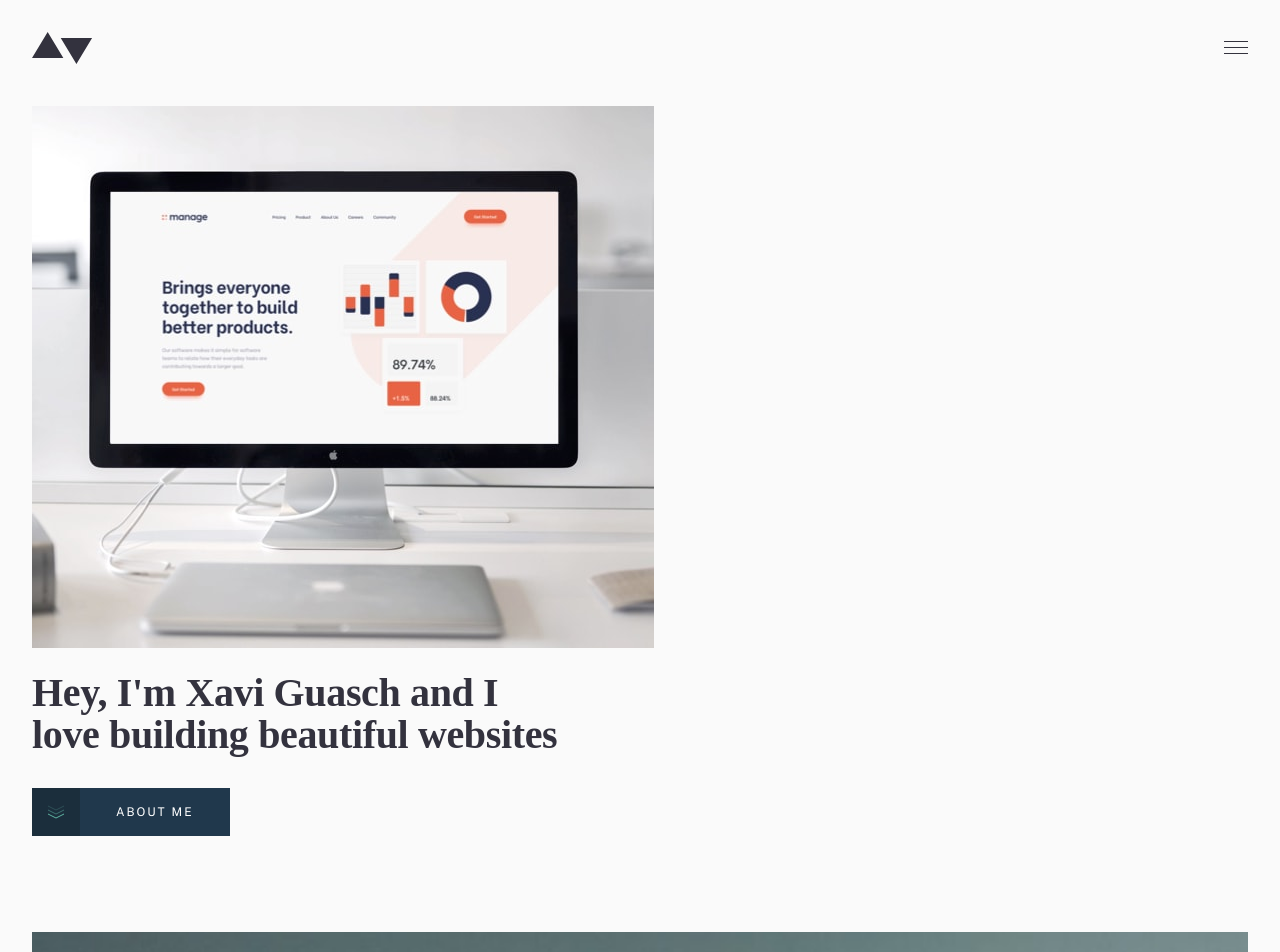
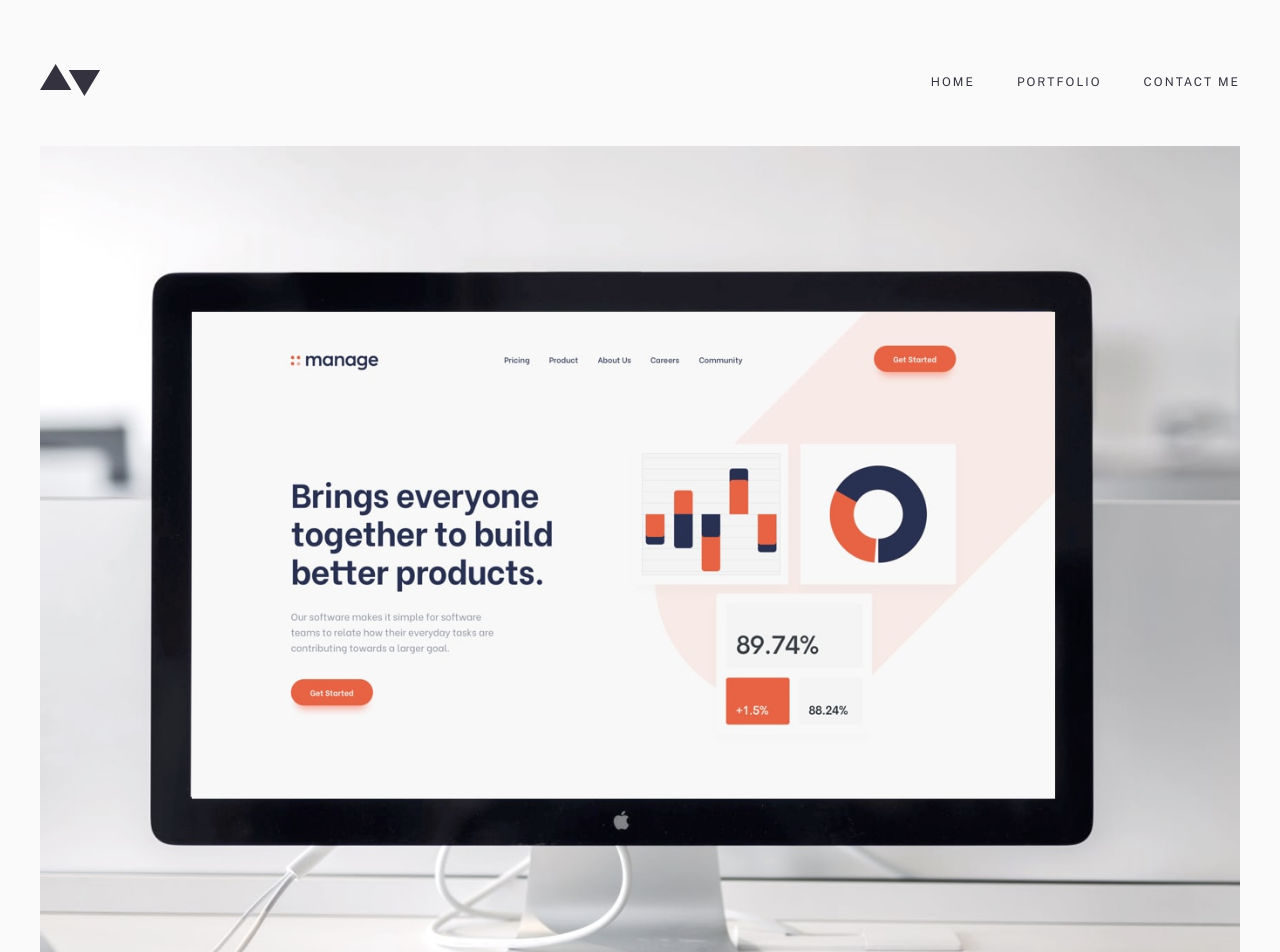
Before and after one commit to xaviguasch/minimalist-portfolio-website-frontendmentor-prac, a React (Create React App) app: page / in a window 1280 px wide. Shown: the top 952 px of the page. Built offline with nearby package versions, Linux system fonts and the light colour scheme; a web font is replaced by a local one.

Commit message:
finished styling Header component for tablet view, also part of HomePage

```diff
--- a/src/App.css
+++ b/src/App.css
@@ -1,8 +1,2 @@
 .App {
 }
-
-.wrapper {
-  display: flex;
-  flex-direction: column;
-  gap: 40px;
-}
--- a/src/components/HomePage.css
+++ b/src/components/HomePage.css
@@ -45,3 +45,37 @@
 .hero__mobile-img {
   order: -1;
 }
+
+.hero__tablet-img {
+  display: none;
+}
+
+/* ================== */
+/* MEDIA QUERIES */
+/* ================== */
+
+/* Tablet */
+@media (min-width: 650px) {
+  .hero {
+    position: relative;
+  }
+
+  .hero__mobile-img {
+    display: none;
+  }
+  .hero__tablet-img {
+    display: block;
+  }
+
+  .hero__copy {
+    position: absolute;
+    bottom: 0;
+    left: 0;
+
+    width: 75%;
+    background: var(--clr-very-light-grey-bg);
+    margin-top: 0;
+
+    padding: 56px 72px 0 0;
+  }
+}
--- a/src/components/HomePage.js
+++ b/src/components/HomePage.js
@@ -8,6 +8,7 @@ import './HomePage.css'
 
 // Imported images and data
 import HeroMobileImg from '../assets/images/homepage/mobile/image-homepage-hero@2x.jpg'
+import HeroTabletImg from '../assets/images/homepage/tablet/image-homepage-hero@2x.jpg'
 import ProfileMobileImg from '../assets/images/homepage/mobile/image-homepage-profile@2x.jpg'
 import aboutMeData from '../data/aboutMeData'
 
@@ -20,7 +21,7 @@ const HomePage = () => {
       <section className='hero'>
         <div className='hero__copy'>
           <h1 className='title title--lg'>
-            Hey, I'm Xavi Guasch and I<br /> love building beautiful websites
+            Hey, I'm Xavi Guasch and I love building beautiful websites
           </h1>
 
           <a href='#about-me' className='btn'>
@@ -35,6 +36,9 @@ const HomePage = () => {
 
         <div className='hero__mobile-img'>
           <img src={HeroMobileImg} alt='computer monitor showing webiste' />
+        </div>
+        <div className='hero__tablet-img'>
+          <img src={HeroTabletImg} alt='computer monitor showing webiste' />
         </div>
       </section>
 
--- a/src/components/Navbar.css
+++ b/src/components/Navbar.css
@@ -22,3 +22,25 @@
   align-items: center;
   gap: 18px;
 }
+
+/* ================== */
+/* MEDIA QUERIES */
+/* ================== */
+
+/* Tablet */
+@media (min-width: 650px) {
+  .nav_header .hamburger {
+    display: none;
+  }
+
+  .nav_header .navigation-menu {
+    display: flex;
+    justify-content: flex-end;
+    align-items: center;
+    gap: 42px;
+  }
+
+  .nav_header .link {
+    color: var(--clr-grayish-dark-text);
+  }
+}
--- a/src/index.css
+++ b/src/index.css
@@ -186,6 +186,10 @@ textarea {
 /* ================== */
 .wrapper {
   padding: 32px 32px 80px;
+
+  display: flex;
+  flex-direction: column;
+  gap: 40px;
 }
 
 .portfolio-info {
@@ -212,3 +216,16 @@ textarea {
   flex-direction: column;
   gap: 24px;
 }
+
+/* ================== */
+/* MEDIA QUERIES */
+/* ================== */
+
+/* Tablet */
+@media (min-width: 650px) {
+  /* UTILITY STYLES */
+  .wrapper {
+    padding: 64px 40px 96px;
+    gap: 48px;
+  }
+}
```
